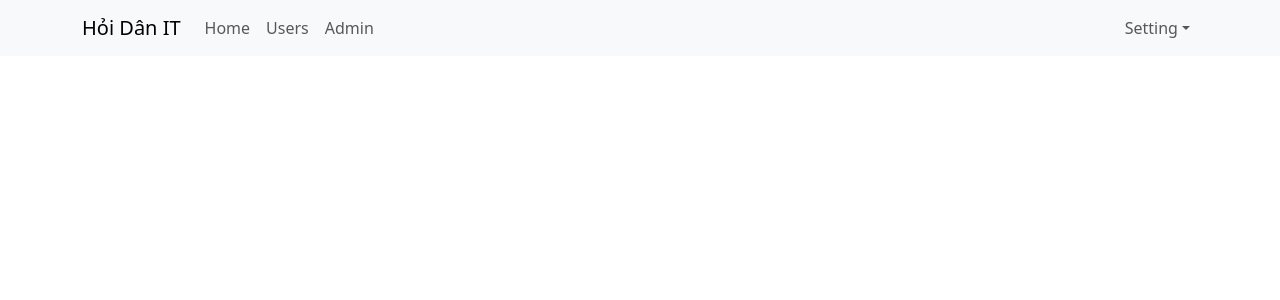
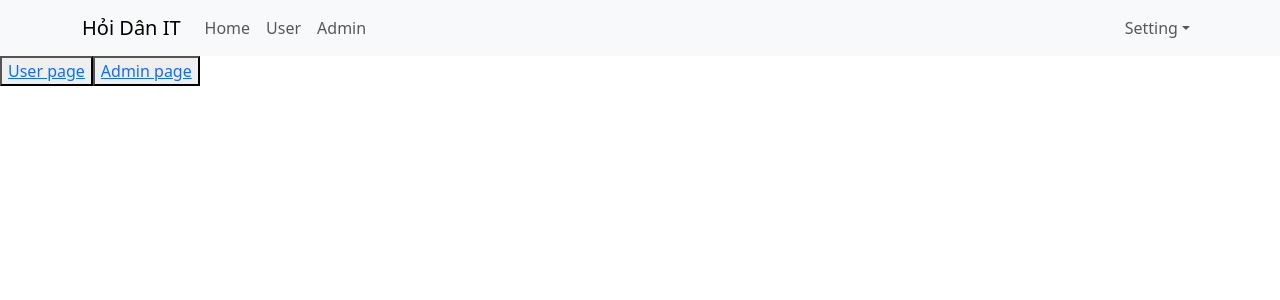
Before and after one commit to antking19/hoidanit-test-demo-react, a React (Create React App) app: page / in a window 1280 px wide. Shown: the top 300 px of the page. Built offline with nearby package versions, Linux system fonts and the light colour scheme.

Commit message:
Video48 - Dieu huong trang trang voi Links

```diff
--- a/src/App.js
+++ b/src/App.js
@@ -1,13 +1,21 @@
 import "./App.scss";
 import Header from "./components/Header/Header";
-
+import { Link } from "react-router-dom";
 
 const App = () => {
-    return (
-        <div className="app-container">
-            <Header />
-        </div>
-    );
+  return (
+    <div className="app-container">
+      <Header />
+      <div>
+        <button>
+          <Link to="/users">User page</Link>
+        </button>
+        <button>
+          <Link to="/admins">Admin page</Link>
+        </button>
+      </div>
+    </div>
+  );
 };
 
 export default App;
--- /dev/null
+++ b/src/components/Admin/Admin.js
@@ -0,0 +1,5 @@
+const Admin = (props) => {
+  return <div>Admin Page</div>;
+};
+
+export default Admin;
--- a/src/components/Header/Header.js
+++ b/src/components/Header/Header.js
@@ -2,6 +2,7 @@ import Container from "react-bootstrap/Container";
 import Nav from "react-bootstrap/Nav";
 import Navbar from "react-bootstrap/Navbar";
 import NavDropdown from "react-bootstrap/NavDropdown";
+import { Link } from "react-router-dom";
 
 const Header = () => {
   return (
@@ -11,9 +12,18 @@ const Header = () => {
         <Navbar.Toggle aria-controls="basic-navbar-nav" />
         <Navbar.Collapse id="basic-navbar-nav">
           <Nav className="me-auto">
-            <Nav.Link href="#home">Home</Nav.Link>
+            <Link to="/" className="nav-link">
+              Home
+            </Link>
+            <Link to="/users" className="nav-link">
+              User
+            </Link>
+            <Link to="/admins" className="nav-link">
+              Admin
+            </Link>
+            {/* <Nav.Link href="#home">Home</Nav.Link>
             <Nav.Link href="#user">Users</Nav.Link>
-            <Nav.Link href="#admin">Admin</Nav.Link>
+            <Nav.Link href="#admin">Admin</Nav.Link> */}
           </Nav>
           <Nav>
             <NavDropdown title="Setting" id="basic-nav-dropdown">
--- /dev/null
+++ b/src/components/User/User.js
@@ -0,0 +1,5 @@
+const User = (props) => {
+  return <div>User Page</div>;
+};
+
+export default User;
--- a/src/index.js
+++ b/src/index.js
@@ -4,15 +4,24 @@ import App from "./App";
 import reportWebVitals from "./reportWebVitals";
 import { Provider } from "react-redux";
 import store from "./redux/store";
-import 'bootstrap/dist/css/bootstrap.min.css';
+import "bootstrap/dist/css/bootstrap.min.css";
+import { BrowserRouter, Routes, Route } from "react-router-dom";
+import User from "./components/User/User";
+import Admin from "./components/Admin/Admin";
 
 const root = ReactDOM.createRoot(document.getElementById("root"));
 root.render(
-    <Provider store={store}>
-        {/* <React.StrictMode> */}
-        <App />
-        {/* </React.StrictMode> */}
-    </Provider>
+  <Provider store={store}>
+    {/* <React.StrictMode> */}
+    <BrowserRouter>
+      <Routes>
+        <Route path="/" element={<App />} />
+        <Route path="/users" element={<User />} />
+        <Route path="/admins" element={<Admin />} />
+      </Routes>
+    </BrowserRouter>
+    {/* </React.StrictMode> */}
+  </Provider>
 );
 
 // If you want to start measuring performance in your app, pass a function
```
